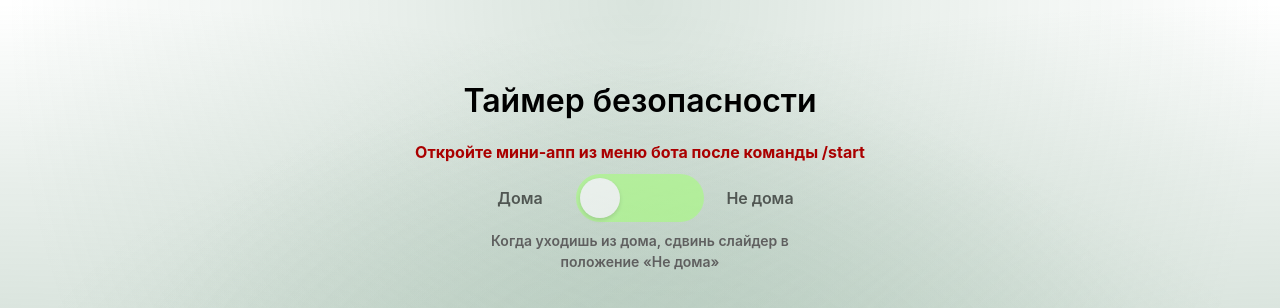
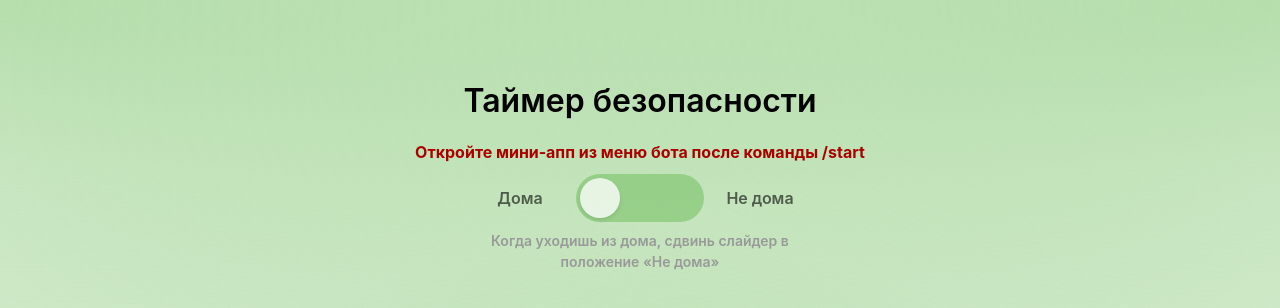
Before and after one commit to Klyaksonchik/HomeAloneMiniApp, a React (Create React App) app in the folder Frontend/: page / in a window 1280 px wide. Shown: the top 308 px of the page. Built offline with nearby package versions, Linux system fonts and the light colour scheme.

Commit message:
Update index.css new style 2

```diff
--- a/Frontend/src/index.css
+++ b/Frontend/src/index.css
@@ -20,7 +20,7 @@ body {
     overflow-x: hidden;
   }
 
-/* Градиент справа - зеленый когда дома */
+/* Градиенты по периметру - зеленый когда дома */
 .app::before {
   content: '';
   position: fixed;
@@ -31,22 +31,22 @@ body {
   width: 100%;
   height: 100%;
   background:
-    radial-gradient(ellipse at right center, rgba(103, 146, 119, 0.3) 0%, rgba(103, 146, 119, 0.15) 40%, transparent 70%),
-    radial-gradient(ellipse at top center, rgba(103, 146, 119, 0.25) 0%, rgba(103, 146, 119, 0.1) 40%, transparent 70%),
-    radial-gradient(ellipse at bottom center, rgba(103, 146, 119, 0.25) 0%, rgba(103, 146, 119, 0.1) 40%, transparent 70%),
-    radial-gradient(ellipse at left center, rgba(103, 146, 119, 0.3) 0%, rgba(103, 146, 119, 0.15) 40%, transparent 70%);
+    radial-gradient(ellipse 150% 100% at right top, rgba(121, 194, 103, 0.5) 0%, rgba(121, 194, 103, 0.2) 50%, transparent 80%),
+    radial-gradient(ellipse 150% 100% at left top, rgba(121, 194, 103, 0.5) 0%, rgba(121, 194, 103, 0.2) 50%, transparent 80%),
+    radial-gradient(ellipse 150% 100% at right bottom, rgba(121, 194, 103, 0.5) 0%, rgba(121, 194, 103, 0.2) 50%, transparent 80%),
+    radial-gradient(ellipse 150% 100% at left bottom, rgba(121, 194, 103, 0.5) 0%, rgba(121, 194, 103, 0.2) 50%, transparent 80%);
   pointer-events: none;
   z-index: 0;
   transition: background 0.5s ease;
 }
 
-/* Градиент справа - красный когда не дома */
+/* Градиенты по периметру - красный когда не дома */
 .app.not-home::before {
   background:
-    radial-gradient(ellipse at right center, rgba(250, 147, 129, 0.3) 0%, rgba(250, 147, 129, 0.15) 40%, transparent 70%),
-    radial-gradient(ellipse at top center, rgba(250, 147, 129, 0.25) 0%, rgba(250, 147, 129, 0.1) 40%, transparent 70%),
-    radial-gradient(ellipse at bottom center, rgba(250, 147, 129, 0.25) 0%, rgba(250, 147, 129, 0.1) 40%, transparent 70%),
-    radial-gradient(ellipse at left center, rgba(250, 147, 129, 0.3) 0%, rgba(250, 147, 129, 0.15) 40%, transparent 70%);
+    radial-gradient(ellipse 150% 100% at right top, rgba(250, 147, 129, 0.5) 0%, rgba(250, 147, 129, 0.2) 50%, transparent 80%),
+    radial-gradient(ellipse 150% 100% at left top, rgba(250, 147, 129, 0.5) 0%, rgba(250, 147, 129, 0.2) 50%, transparent 80%),
+    radial-gradient(ellipse 150% 100% at right bottom, rgba(250, 147, 129, 0.5) 0%, rgba(250, 147, 129, 0.2) 50%, transparent 80%),
+    radial-gradient(ellipse 150% 100% at left bottom, rgba(250, 147, 129, 0.5) 0%, rgba(250, 147, 129, 0.2) 50%, transparent 80%);
 }
 
 /* Убираем ::after, так как все градиенты теперь в ::before */
@@ -71,7 +71,7 @@ h1 {
 
 .status-hint {
   text-align: center;
-  color: #5f5f5f;
+  color: #999999;
   font-size: 14px;
   font-weight: 600;
   font-family: -apple-system, BlinkMacSystemFont, 'SF Pro Text', 'Segoe UI', sans-serif;
@@ -184,7 +184,7 @@ h1 {
 
 /* Когда активно "дома" - зеленый */
 input:not(:checked) + .slider {
-  background-color: #a5fe7b;
+  background-color: #79c267;
 }
 
   /* Когда активно "не дома" - красный */
@@ -228,7 +228,7 @@ input:checked + .slider:before {
 
 .contact-change-btn {
   background: transparent;
-  color: #a5fe7b;
+  color: #999999;
   border: none;
   padding: 0;
   cursor: pointer;
@@ -356,7 +356,7 @@ input:checked + .slider:before {
 
   .timer-input:focus {
     outline: none;
-  border-color: #a5fe7b;
+    border-color: #79c267;
     background: rgba(0, 0, 0, 0.05);
   }
 
@@ -369,7 +369,7 @@ input:checked + .slider:before {
   }
 
   .timer-settings button {
-  background: #a5fe7b;
+    background: #79c267;
     color: #000;
     border: none;
     padding: 12px 24px;
@@ -413,9 +413,9 @@ input:checked + .slider:before {
   }
 
   .timer-preset-btn.active {
-  background: #a5fe7b;
+    background: #79c267;
     color: #000;
-  border-color: #a5fe7b;
+    border-color: #79c267;
   }
 
   /* Адаптивность */
```
Lines whose indentation alone changed are shown as unchanged.
